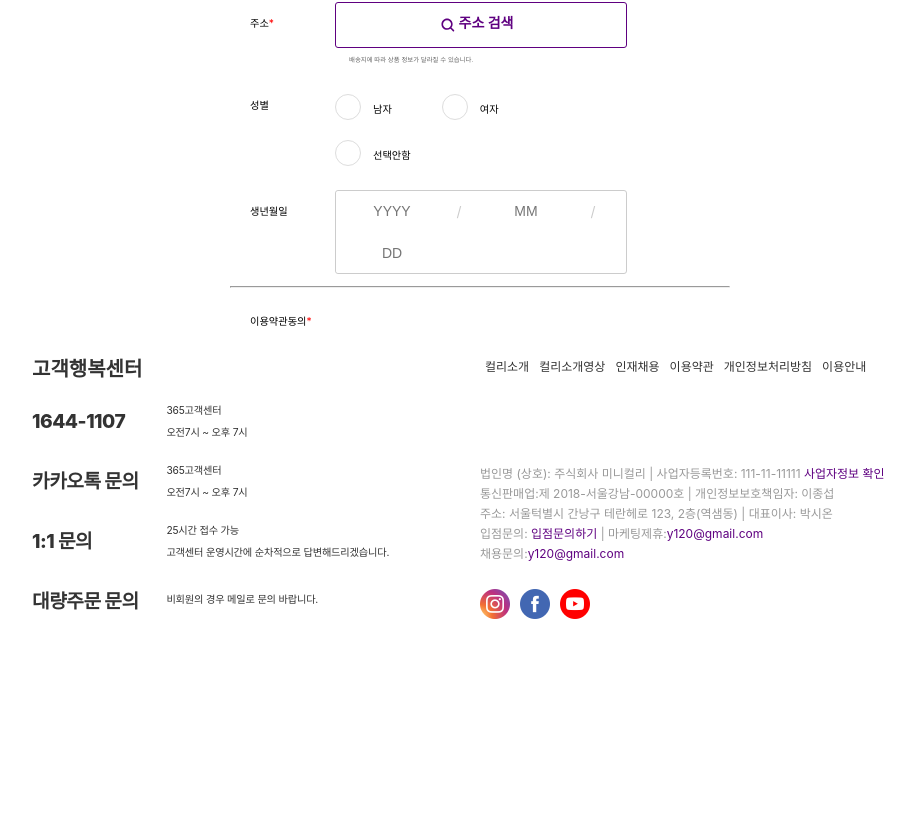
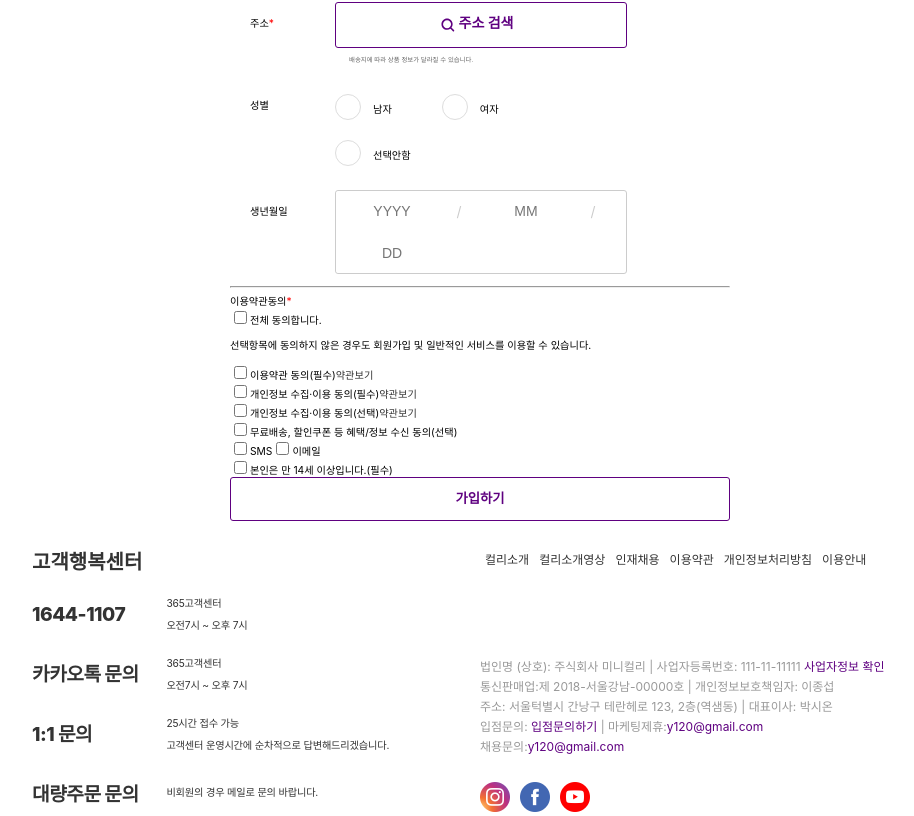
Before and after one commit to YuMyeongJun/mini-curly-project, a React (Create React App) app: page /signUp in a window 1280 px wide. Shown: the part 678-1494 px from the top of the page, without its empty margins (160-1074 px from the left). Before the commit the page ends 1301 px from the top, so only its background shows below. Built offline with nearby package versions, Linux system fonts and the light colour scheme.

Commit message:
회원가입 스타일 제외 html 코드 작성

```diff
--- a/src/pages/SignUp/index.tsx
+++ b/src/pages/SignUp/index.tsx
@@ -138,17 +138,82 @@ function SignUp() {
                         </div>
                     </div>
                     <hr className="hr-line" />
-                    <div className="divTable">
-                        <div className="divTableBody">
-                            <div className="divTableRow">
-                                <div className="divTableHeaderCell">
-                                    이용약관동의{spanAn}
-                                </div>
-                                <div className="divTableCell" style={{ width: "100%" }}>
+                    <div className="reg__wrapper">
+                        <div className="title">
+                            이용약관동의{spanAn}
+                        </div>
+                        <div className="check__list">
+                            <div className="check">
+                                <input type="checkbox" name="all_check" />
+                                <span className="ico"></span>
+                                전체 동의합니다.
+                                <p className="sub">
+                                    선택항목에 동의하지 않은 경우도 회원가입 및 일반적인 서비스를 이용할 수 있습니다.
+                                </p>
+                            </div>
+                            <div className="check_view">
+                                <label className="check_agree">
+                                    <input type="checkbox" name="agree" />
+                                    <span className="ico"></span>
+                                    이용약관 동의
+                                    <span className="sub">(필수)</span>
+                                </label>
+                                <a href="#" className="btn_agreement">약관보기</a>
+                            </div>
 
+                            <div className="check_view">
+                                <label className="check_agree">
+                                    <input type="checkbox" name="private1" />
+                                    <span className="ico"></span>
+                                    개인정보 수집·이용 동의
+                                    <span className="sub">(필수)</span>
+                                </label>
+                                <a href="#" className="btn_agreement">약관보기</a>
+                            </div>
+
+                            <div className="check_view">
+                                <label className="check_agree">
+                                    <input type="checkbox" name="hiddenCheck" />
+                                    <span className="ico"></span>
+                                    개인정보 수집·이용 동의
+                                    <span className="sub">(선택)</span>
+                                </label>
+                                <a href="#" className="btn_agreement">약관보기</a>
+                            </div>
+                            <div className="check_view">
+                                <label className="check_agree">
+                                    <input type="checkbox" name="marketing" />
+                                    <span className="ico"></span>
+                                    무료배송, 할인쿠폰 등 혜택/정보 수신 동의
+                                    <span className="sub">(선택)</span>
+                                </label>
+                                <div className="email_sms">
+                                    <label className="check_agree">
+                                        <input type="checkbox" name="sms" />
+                                        <span className="ico"></span>
+                                        SMS
+                                    </label>
+
+                                    <label className="check_agree">
+                                        <input type="checkbox" name="email" />
+                                        <span className="ico"></span>
+                                        이메일
+                                    </label>
                                 </div>
                             </div>
+
+                            <div className="check_view">
+                                <label className="check_agree">
+                                    <input type="checkbox" name="fourteen_chk" />
+                                    <span className="ico"></span>
+                                    본인은 만 14세 이상입니다.
+                                    <span className="sub">(필수)</span>
+                                </label>
+                            </div>
                         </div>
+                    </div>
+                    <div className="form__footer">
+                        <button type="button" className="btn">가입하기</button>
                     </div>
                 </form>
             </article>
```
